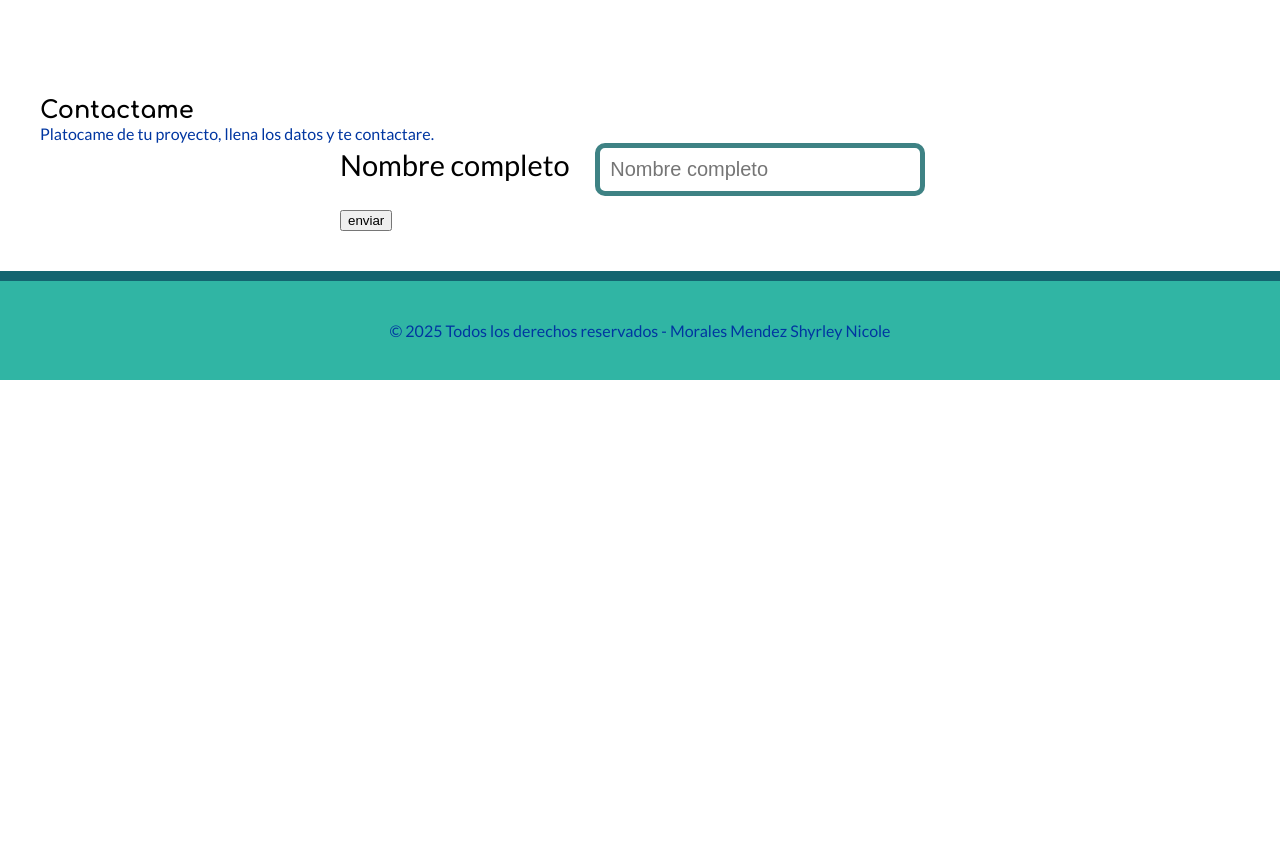
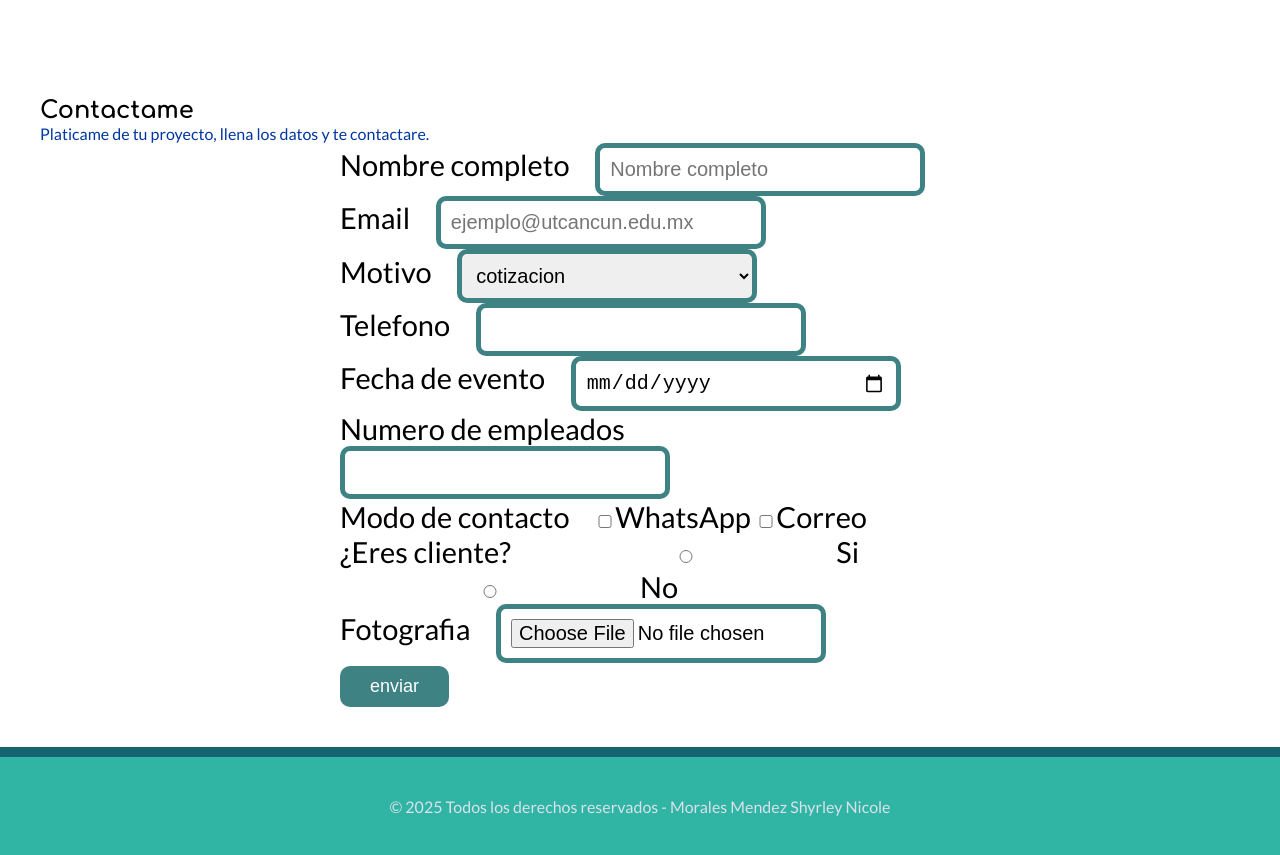
Before and after one commit to strawrabbit0424/PORTAFOLIO-SNMorales, a plain HTML site: page index.html in a window 1280 px wide. Shown: the part 1641-2496 px from the top of the page. Before the commit the page ends 2021 px from the top, so only its background shows below. Drawn offline with Linux system fonts and the light colour scheme.

Commit message:
Campos imformacion de contacto actualizado

```diff
--- a/css/main.css
+++ b/css/main.css
@@ -163,12 +163,26 @@ progress {
     padding-right: 20px;
 }
 
-.campos input {
+.campos input,
+select {
     padding: 10px;
     border: solid 5px #3e8284;
     width: 50%;
     font-size: 20px;
     border-radius: 10px;
+}
+
+.campos button {
+    background-color: #3e8284;
+    color: #ffffff;
+    border: none;
+    font-size: 18px;
+    padding: 10px 30px;
+    border-radius: 10px;
+}
+
+.campos .opciones {
+    width: 20px;
 }
 
 footer {
@@ -177,5 +191,9 @@ footer {
     background-color: rgb(48, 181, 164);
     text-align: center;
     border-top: solid 10px rgb(20, 101, 112);
-    ;
 }
+
+footer p {
+    font-family: "Lato", sans-serif;
+    color: rgb(219, 224, 236);
+}
--- a/index.html
+++ b/index.html
@@ -23,11 +23,13 @@
                     <path
                         d="M8 0C5.829 0 5.556.01 4.703.048 3.85.088 3.269.222 2.76.42a3.9 3.9 0 0 0-1.417.923A3.9 3.9 0 0 0 .42 2.76C.222 3.268.087 3.85.048 4.7.01 5.555 0 5.827 0 8.001c0 2.172.01 2.444.048 3.297.04.852.174 1.433.372 1.942.205.526.478.972.923 1.417.444.445.89.719 1.416.923.51.198 1.09.333 1.942.372C5.555 15.99 5.827 16 8 16s2.444-.01 3.298-.048c.851-.04 1.434-.174 1.943-.372a3.9 3.9 0 0 0 1.416-.923c.445-.445.718-.891.923-1.417.197-.509.332-1.09.372-1.942C15.99 10.445 16 10.173 16 8s-.01-2.445-.048-3.299c-.04-.851-.175-1.433-.372-1.941a3.9 3.9 0 0 0-.923-1.417A3.9 3.9 0 0 0 13.24.42c-.51-.198-1.092-.333-1.943-.372C10.443.01 10.172 0 7.998 0zm-.717 1.442h.718c2.136 0 2.389.007 3.232.046.78.035 1.204.166 1.486.275.373.145.64.319.92.599s.453.546.598.92c.11.281.24.705.275 1.485.039.843.047 1.096.047 3.231s-.008 2.389-.047 3.232c-.035.78-.166 1.203-.275 1.485a2.5 2.5 0 0 1-.599.919c-.28.28-.546.453-.92.598-.28.11-.704.24-1.485.276-.843.038-1.096.047-3.232.047s-2.39-.009-3.233-.047c-.78-.036-1.203-.166-1.485-.276a2.5 2.5 0 0 1-.92-.598 2.5 2.5 0 0 1-.6-.92c-.109-.281-.24-.705-.275-1.485-.038-.843-.046-1.096-.046-3.233s.008-2.388.046-3.231c.036-.78.166-1.204.276-1.486.145-.373.319-.64.599-.92s.546-.453.92-.598c.282-.11.705-.24 1.485-.276.738-.034 1.024-.044 2.515-.045zm4.988 1.328a.96.96 0 1 0 0 1.92.96.96 0 0 0 0-1.92m-4.27 1.122a4.109 4.109 0 1 0 0 8.217 4.109 4.109 0 0 0 0-8.217m0 1.441a2.667 2.667 0 1 1 0 5.334 2.667 2.667 0 0 1 0-5.334" />
                 </svg></a>
-                <a href="https://www.linkedin.com/in/nicole-morales-b31a0b329/" class="redes">
-                    <svg xmlns="http://www.w3.org/2000/svg" width="16" height="16" fill="currentColor" class="bi bi-linkedin" viewBox="0 0 16 16">
-  <path d="M0 1.146C0 .513.526 0 1.175 0h13.65C15.474 0 16 .513 16 1.146v13.708c0 .633-.526 1.146-1.175 1.146H1.175C.526 16 0 15.487 0 14.854zm4.943 12.248V6.169H2.542v7.225zm-1.2-8.212c.837 0 1.358-.554 1.358-1.248-.015-.709-.52-1.248-1.342-1.248S2.4 3.226 2.4 3.934c0 .694.521 1.248 1.327 1.248zm4.908 8.212V9.359c0-.216.016-.432.08-.586.173-.431.568-.878 1.232-.878.869 0 1.216.662 1.216 1.634v3.865h2.401V9.25c0-2.22-1.184-3.252-2.764-3.252-1.274 0-1.845.7-2.165 1.193v.025h-.016l.016-.025V6.169h-2.4c.03.678 0 7.225 0 7.225z"/>
-</svg>
-                </a>
+            <a href="https://www.linkedin.com/in/nicole-morales-b31a0b329/" class="redes">
+                <svg xmlns="http://www.w3.org/2000/svg" width="16" height="16" fill="currentColor"
+                    class="bi bi-linkedin" viewBox="0 0 16 16">
+                    <path
+                        d="M0 1.146C0 .513.526 0 1.175 0h13.65C15.474 0 16 .513 16 1.146v13.708c0 .633-.526 1.146-1.175 1.146H1.175C.526 16 0 15.487 0 14.854zm4.943 12.248V6.169H2.542v7.225zm-1.2-8.212c.837 0 1.358-.554 1.358-1.248-.015-.709-.52-1.248-1.342-1.248S2.4 3.226 2.4 3.934c0 .694.521 1.248 1.327 1.248zm4.908 8.212V9.359c0-.216.016-.432.08-.586.173-.431.568-.878 1.232-.878.869 0 1.216.662 1.216 1.634v3.865h2.401V9.25c0-2.22-1.184-3.252-2.764-3.252-1.274 0-1.845.7-2.165 1.193v.025h-.016l.016-.025V6.169h-2.4c.03.678 0 7.225 0 7.225z" />
+                </svg>
+            </a>
         </aside>
 
     </header>
@@ -123,12 +125,53 @@
     </main>
     <section id="contacto">
         <h2>Contactame</h2>
-        <p>Platocame de tu proyecto, llena los datos y te contactare.</p>
+        <p>Platicame de tu proyecto, llena los datos y te contactare.</p>
         <form>
             <div class="campos">
                 <label>Nombre completo</label>
-                <input type="Text" name="nombre" placeholder="Nombre completo" />
-                <button>enviar</button>
+                <input type="Text" name="nombre" placeholder="Nombre completo" required />
+
+            </div>
+            <div class="campos">
+                <label>Email</label>
+                <input type="email" name="correo_electronico" placeholder="ejemplo@utcancun.edu.mx" required />
+            </div>
+            <div class="campos">
+                <label>Motivo</label>
+                <select>
+                    <option value="1">contacto</option>
+                    <option selected>cotizacion</option>
+                    <option>otro</option>
+                </select>
+            </div>
+            <div class="campos">
+                <label>Telefono</label>
+                <input type="tel" />
+            </div>
+            <div class="campos">
+                <label>Fecha de evento</label>
+                <input type="date" />
+            </div>
+            <div class="campos">
+                <label>Numero de empleados</label>
+                <input type="number" />
+            </div>
+            <div class="campos">
+                <label>Modo de contacto</label>
+                <input type="checkbox" class="opciones" name="modalidad"/><span>WhatsApp</span>
+                 <input type="checkbox" class="opciones" name="modalidad"/><span>Correo</span>
+            </div>
+               <div class="campos">
+                <label>¿Eres cliente?</label>
+                <input type="radio" name="es_cliente"/><span>Si</span>
+                <input type="radio" name="es_cliente"/><span>No</span>
+            </div>
+            <div class="campos">
+                <label>Fotografia</label>
+                <input type="file"/>
+            </div>
+            <div class="campos">
+                <button type="submit">enviar</button>
             </div>
         </form>
     </section>
```
